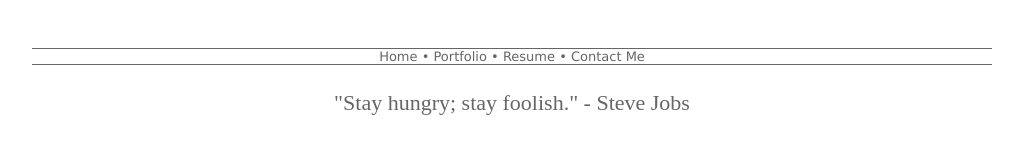
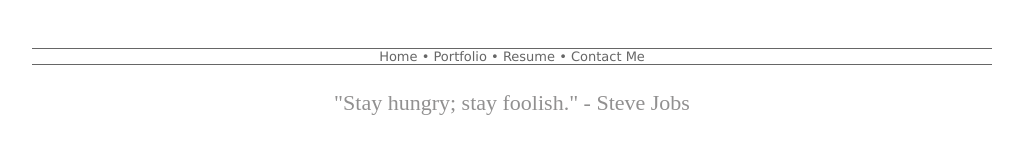
Before and after one commit to davidofwatkins/davidofwatkins.com, a PHP site: page /index.php in a window 1280 px wide. Shown: the part 782-928 px from the top of the page, without its empty margins (128-1151 px from the left). Run offline with PHP 8.4, Linux system fonts and the light colour scheme; some libraries are stand-ins or nearby versions; some web fonts are replaced.

Commit message:
Changed random favorite quote color

```diff
--- a/common/style/layout.css
+++ b/common/style/layout.css
@@ -51,7 +51,7 @@
 	}
 	#footer #randomfavquote {
 		text-align: center;
-		color: #666;
+		color: #919090;
 		font-family: "Rancho";
 		/* margin: auto 30px; */
 		margin: auto;
```
